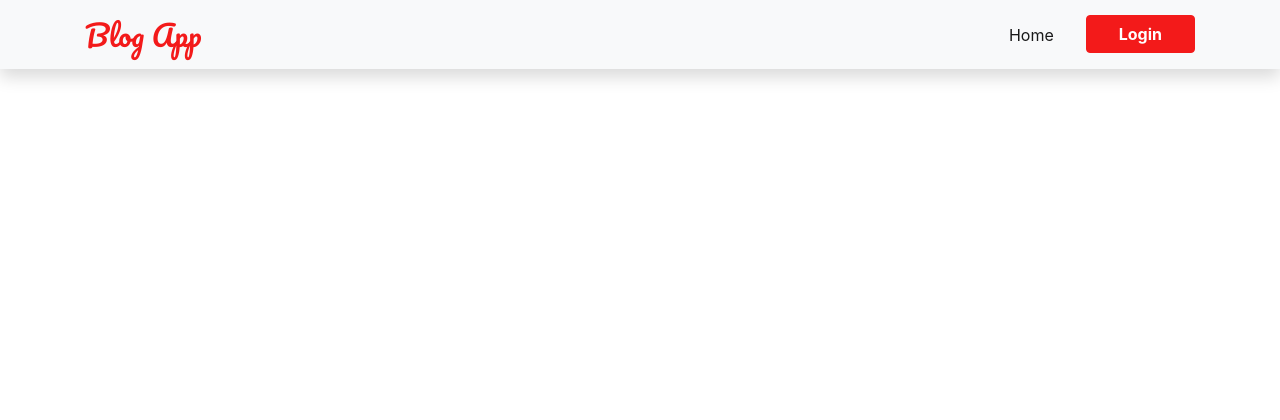
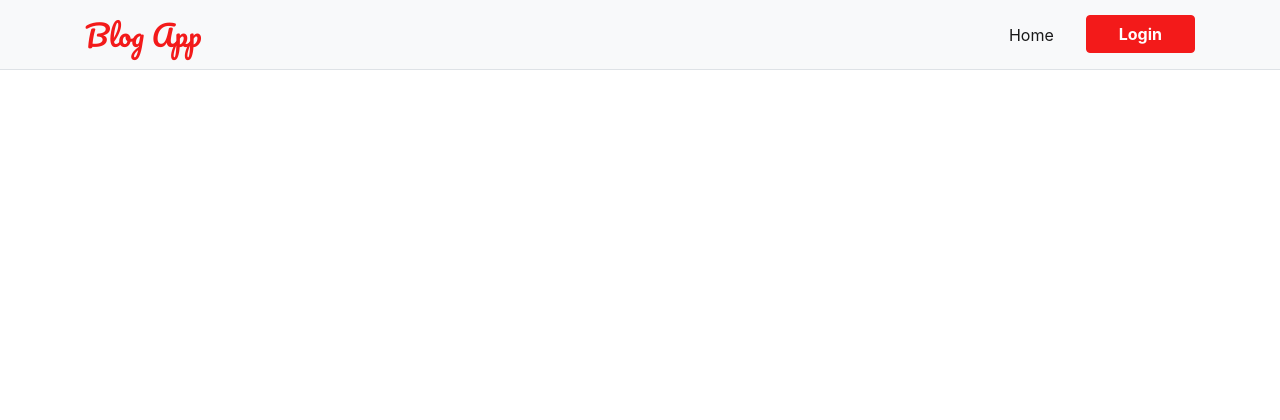
Before and after one commit to Manojlovic1998/Blogapp, a Django app: page / in a window 1280 px wide. Shown: the top 420 px of the page. Run offline with Django 3.2, Linux system fonts and the light colour scheme; some libraries are stand-ins or nearby versions.

Commit message:
Remove shadow from nav, Add bottom border

```diff
--- a/templates/base.html
+++ b/templates/base.html
@@ -22,7 +22,7 @@
     <title>Blog App{% block head_title %} {% endblock %}</title>
 </head>
 <body>
-<nav class="navbar navbar-expand-lg navbar-light bg-light shadow">
+<nav class="navbar navbar-expand-lg navbar-light bg-light border-bottom">
     <div class="container">
         <a class="navbar-brand" href="#">Blog App</a>
         <button class="navbar-toggler" type="button" data-bs-toggle="collapse" data-bs-target="#navbarScroll"
```
